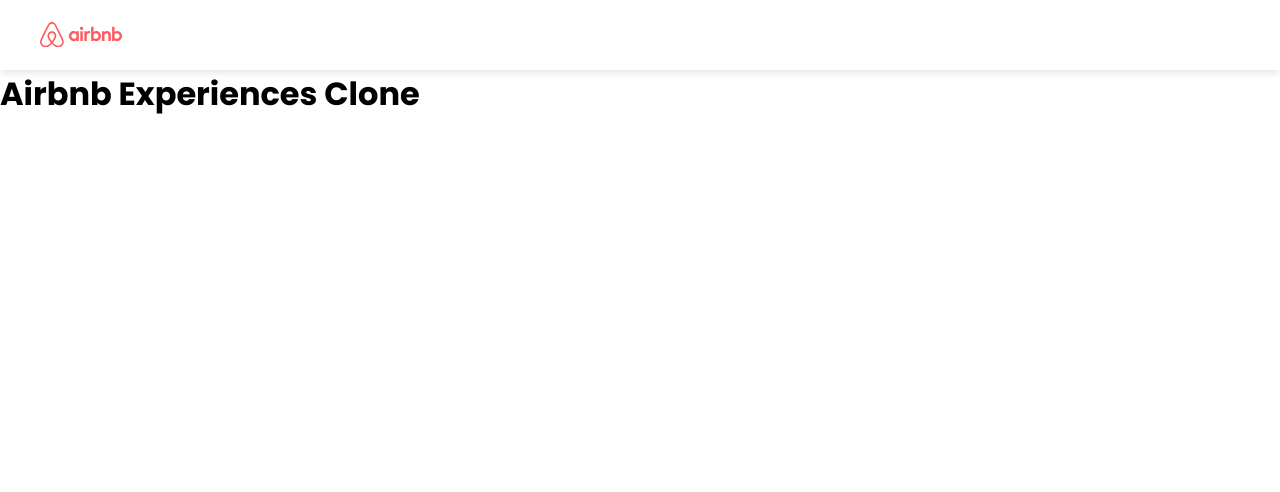
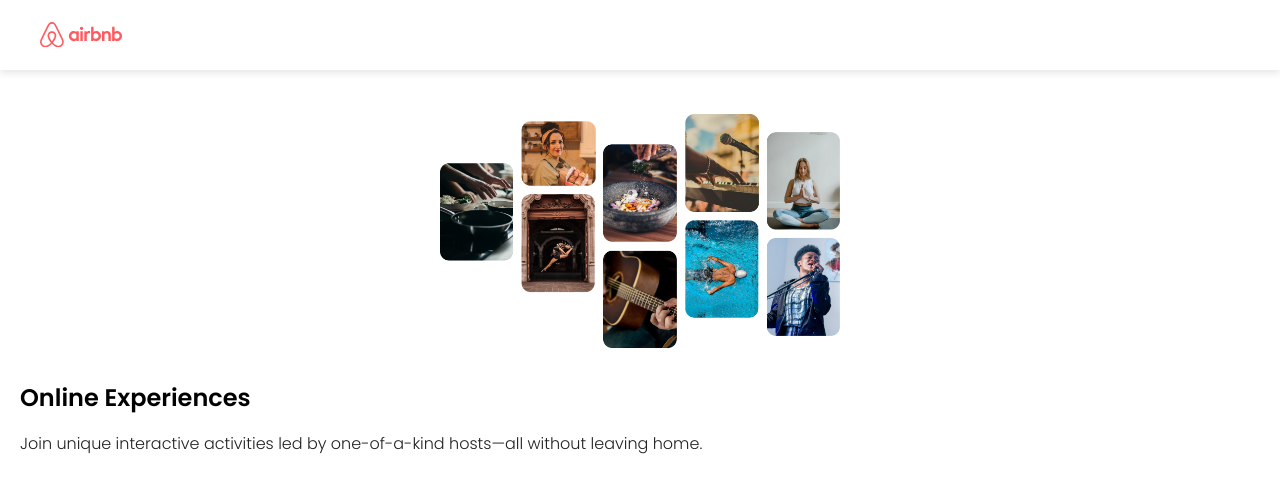
Before and after one commit to cosminmoldovan/airbnb-experiences, a React (Create React App) app: page / in a window 1280 px wide. Shown: the top 492 px of the page. Built offline with nearby package versions, Linux system fonts and the light colour scheme.

Commit message:
add Hero

```diff
--- a/src/App.css
+++ b/src/App.css
@@ -1,4 +1,4 @@
-@import url('https://fonts.googleapis.com/css2?family=Poppins:ital,wght@0,400;0,500;0,600;0,700;1,300&display=swap');
+@import url('https://fonts.googleapis.com/css2?family=Poppins:ital,wght@0,300;0,400;0,500;0,600;0,700;1,300&display=swap');
 *{
   padding: 0;
   margin: 0;
@@ -18,3 +18,24 @@
   max-width: 100px;
   height: auto;
 }
+section{
+  padding: 20px;
+}
+.hero{
+  display: flex;
+  flex-direction: column;
+}
+.hero-img{
+  max-width: 400px;
+  align-self: center;
+  margin: 24px 0 32px 0;
+}
+.hero-header{
+  margin-bottom: 16px;
+  font-weight: 36px;
+  font-weight: 600;
+}
+.hero-text{
+  font-weight: 300;
+  color: #222222;
+}
--- a/src/App.js
+++ b/src/App.js
@@ -1,11 +1,12 @@
 import './App.css';
 import Navbar from './components/Navbar';
+import Hero  from './components/Hero';
 
 function App() {
   return (
     <div className="App">
       <Navbar />
-      <h1>Airbnb Experiences Clone</h1>
+      <Hero />
     </div>
   );
 }
--- /dev/null
+++ b/src/components/Hero.js
@@ -0,0 +1,13 @@
+import heroImg from '../images/hero-img.png'
+
+function Hero(){
+    return(
+        <section className="hero">
+            <img src={heroImg} alt="hero-img" className='hero-img'/>
+            <h1 className='hero-header'>Online Experiences</h1>
+            <p className='hero-text'>Join unique interactive activities led by one-of-a-kind hosts—all
+                without leaving home.</p>
+        </section>
+    );
+}
+export default Hero;
```
Also changed, not shown: src/images/hero-img.png (added).
